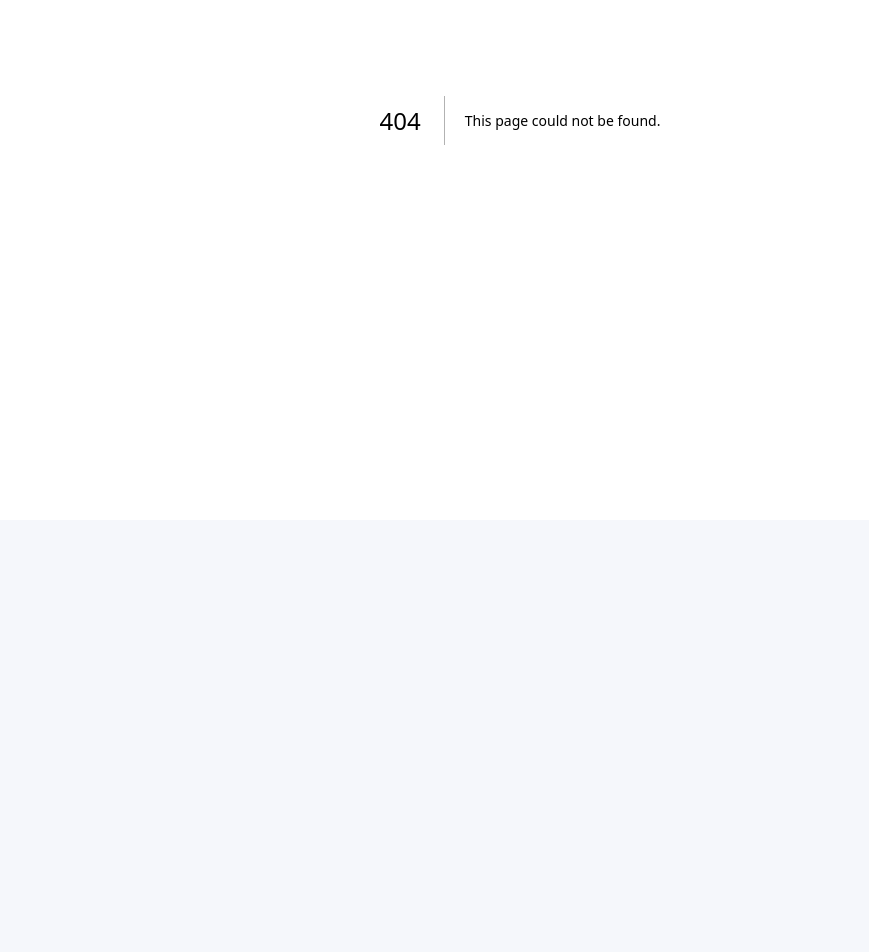
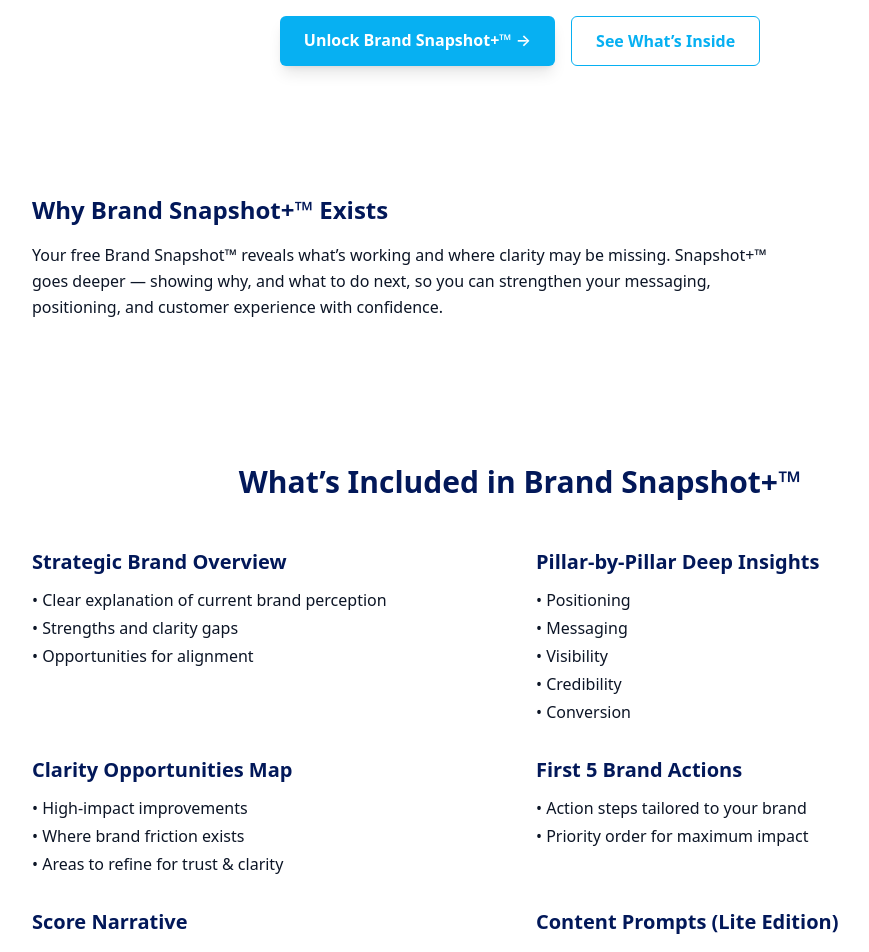
Before and after one commit to Claudster1/wunderbar-brand-snapshot-agent-v2, a Next.js app: page /snapshot-plus in a window 1280 px wide. Before the commit this address had no page. Shown: the part 280-1232 px from the top of the page, without its empty margins (120-989 px from the left). Before the commit the page ends 800 px from the top, so only its background shows below. Built offline with nearby package versions, Linux system fonts and the light colour scheme.

Commit message:
Add SnapshotPlus landing page

```diff
--- /dev/null
+++ b/app/snapshot-plus/page.tsx
@@ -0,0 +1,146 @@
+export default function SnapshotPlusPage() {
+  return (
+    <div className="w-full bg-white text-brand-midnight">
+      {/* HERO */}
+      <section className="max-w-4xl mx-auto px-6 pt-20 pb-16 text-center">
+        <h1 className="text-4xl font-semibold text-brand-navy mb-4">
+          Elevate Your Brand with Immediate, Personalized Strategic Insights
+        </h1>
+
+        <p className="text-lg text-brand-midnight leading-relaxed max-w-3xl mx-auto">
+          Brand Snapshot+™ expands your free Brand Snapshot™ into a deeper, more
+          actionable report — including tailored recommendations, clarity opportunities,
+          and a prioritized plan for strengthening your brand.
+        </p>
+
+        <div className="mt-8 flex justify-center gap-4">
+          <a
+            href="/checkout/snapshot-plus"
+            className="px-6 py-3 bg-brand-blue text-white font-semibold rounded-md shadow-lg hover:bg-brand-blueHover transition"
+          >
+            Unlock Brand Snapshot+™ →
+          </a>
+
+          <a
+            href="#sample"
+            className="px-6 py-3 border border-brand-blue text-brand-blue font-semibold rounded-md hover:bg-brand-gray transition"
+          >
+            See What’s Inside
+          </a>
+        </div>
+      </section>
+
+      {/* WHY SECTION */}
+      <section className="bg-brand-gray py-16">
+        <div className="max-w-5xl mx-auto px-6">
+          <h2 className="text-2xl font-semibold text-brand-navy mb-4">
+            Why Brand Snapshot+™ Exists
+          </h2>
+
+          <p className="text-brand-midnight leading-relaxed max-w-3xl">
+            Your free Brand Snapshot™ reveals what’s working and where clarity may be missing.
+            Snapshot+™ goes deeper — showing why, and what to do next, so you can strengthen your
+            messaging, positioning, and customer experience with confidence.
+          </p>
+        </div>
+      </section>
+
+      {/* DELIVERABLES */}
+      <section id="sample" className="max-w-5xl mx-auto px-6 py-20">
+        <h2 className="text-3xl font-semibold text-brand-navy text-center mb-12">
+          What’s Included in Brand Snapshot+™
+        </h2>
+
+        <div className="grid md:grid-cols-2 gap-8">
+          <Deliverable
+            title="Strategic Brand Overview"
+            items={[
+              "Clear explanation of current brand perception",
+              "Strengths and clarity gaps",
+              "Opportunities for alignment",
+            ]}
+          />
+
+          <Deliverable
+            title="Pillar-by-Pillar Deep Insights"
+            items={[
+              "Positioning",
+              "Messaging",
+              "Visibility",
+              "Credibility",
+              "Conversion",
+            ]}
+          />
+
+          <Deliverable
+            title="Clarity Opportunities Map"
+            items={[
+              "High-impact improvements",
+              "Where brand friction exists",
+              "Areas to refine for trust & clarity",
+            ]}
+          />
+
+          <Deliverable
+            title="First 5 Brand Actions"
+            items={[
+              "Action steps tailored to your brand",
+              "Priority order for maximum impact",
+            ]}
+          />
+
+          <Deliverable
+            title="Score Narrative"
+            items={[
+              "Explanation of your brand alignment",
+              "How your pillars work together",
+              "What your score reveals",
+            ]}
+          />
+
+          <Deliverable
+            title="Content Prompts (Lite Edition)"
+            items={[
+              "Messaging prompts",
+              "Brand-aligned content starters",
+            ]}
+          />
+        </div>
+      </section>
+
+      {/* CTA */}
+      <section className="bg-brand-navy text-white py-16 text-center">
+        <h2 className="text-3xl font-semibold mb-4">
+          Ready to strengthen your brand?
+        </h2>
+
+        <p className="max-w-2xl mx-auto mb-8">
+          Brand Snapshot+™ gives you immediate clarity — and a path forward. Unlock your personalized report
+          and start refining your brand with confidence.
+        </p>
+
+        <a
+          href="/checkout/snapshot-plus"
+          className="px-8 py-4 bg-brand-blue text-white font-semibold rounded-md shadow hover:bg-brand-blueHover transition"
+        >
+          Unlock Brand Snapshot+™ →
+        </a>
+      </section>
+    </div>
+  );
+}
+
+function Deliverable({ title, items }: { title: string; items: string[] }) {
+  return (
+    <div>
+      <h3 className="text-xl font-semibold text-brand-navy mb-3">{title}</h3>
+      <ul className="space-y-1">
+        {items.map((i, idx) => (
+          <li key={idx} className="text-brand-midnight">
+            • {i}
+          </li>
+        ))}
+      </ul>
+    </div>
+  );
+}
```
